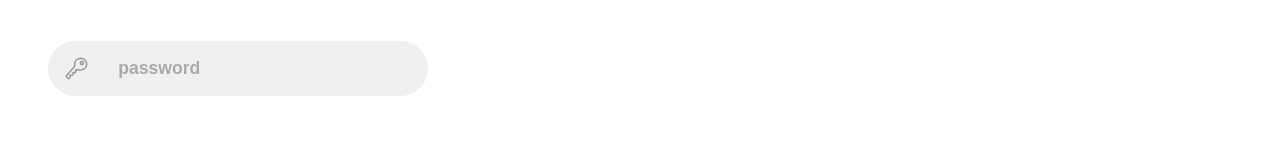
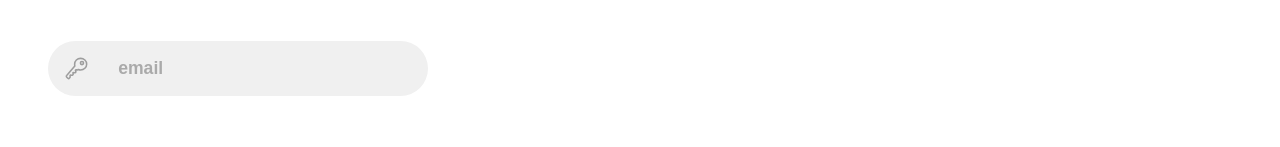
Before and after one commit to TomaszSarmata/shop-pay, a Next.js app: page /signin in a window 1280 px wide. Shown: the part 547-694 px from the top of the page. Built offline with nearby package versions, Linux system fonts and the light colour scheme; no server answers.

Commit message:
amended the text and changed the properties for the LoginINput

```diff
--- a/pages/signin.js
+++ b/pages/signin.js
@@ -29,7 +29,7 @@ export default function Signin() {
               <BiLeftArrowAlt></BiLeftArrowAlt>
             </div>
             <span>
-              We'd be happy to join us! <Link href="/">Go Store</Link>{" "}
+              We'd be happy if you join us! <Link href="/">Go Store</Link>{" "}
             </span>
           </div>
           <div className={styles.login_form}>
@@ -39,7 +39,8 @@ export default function Signin() {
               {(form) => (
                 <Form>
                   <LoginInput
-                    placeholder="password"
+                    type="text"
+                    placeholder="email"
                     icon="password"
                   ></LoginInput>
                 </Form>
```
